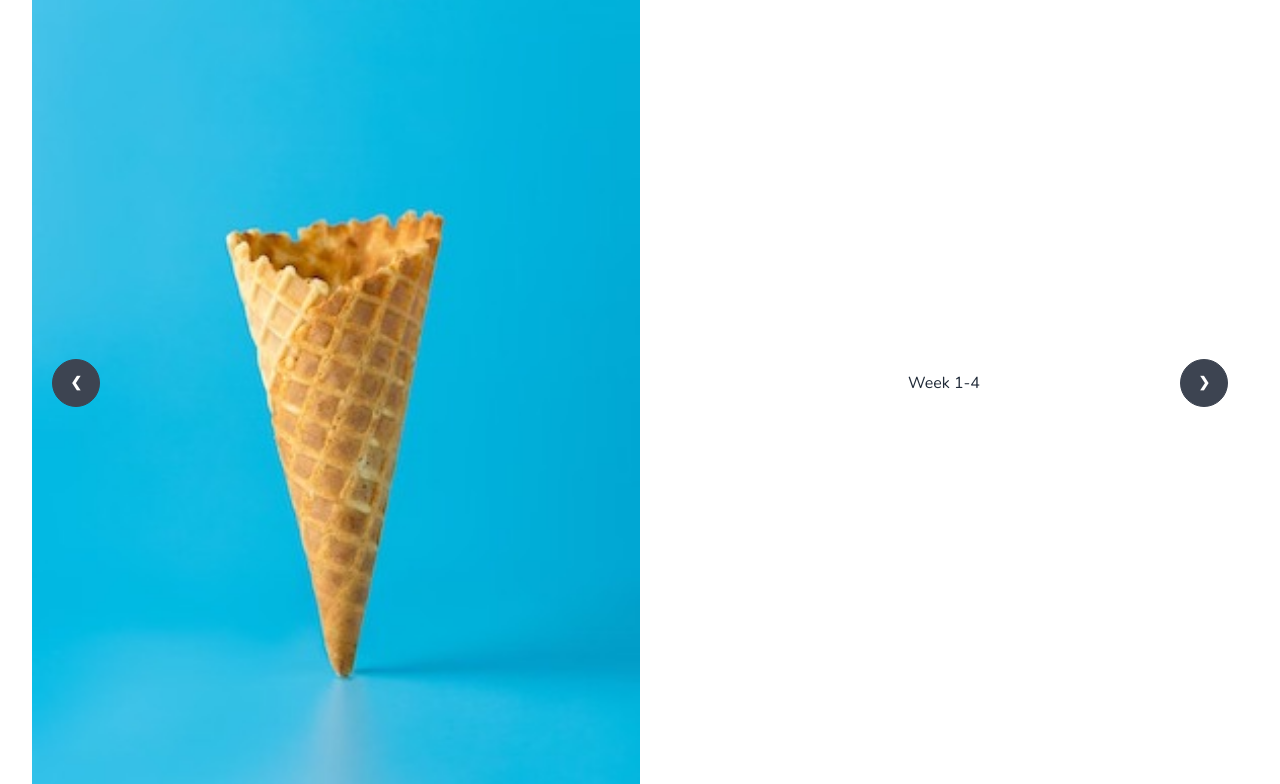
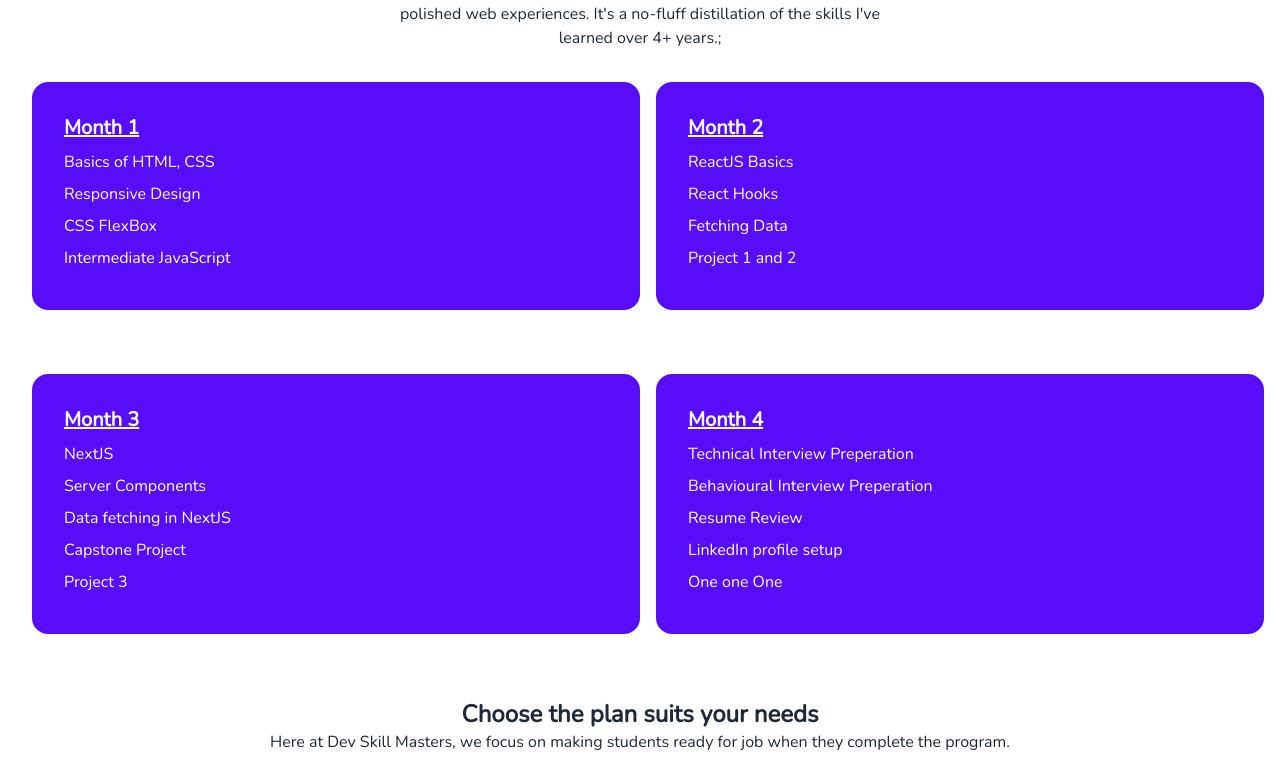
Before and after one commit to grewal25/devSkillMasters, a Next.js app: page / in a window 1280 px wide. Shown: the part 1889-2673 px from the top of the page. Built offline with nearby package versions, Linux system fonts and the light colour scheme.

Commit message:
layout fixes

```diff
--- /dev/null
+++ b/src/app/components/carousel-default.tsx
@@ -0,0 +1,78 @@
+"use client";
+import { useState } from "react";
+
+const Carousel = () => {
+  const [currentIndex, setCurrentIndex] = useState(0);
+
+  const handlePrev = () => {
+    setCurrentIndex((prevIndex) =>
+      prevIndex === 0 ? items.length - 1 : prevIndex - 1
+    );
+  };
+
+  const handleNext = () => {
+    setCurrentIndex((prevIndex) =>
+      prevIndex === items.length - 1 ? 0 : prevIndex + 1
+    );
+  };
+
+  const items = ["Item 1", "Item 2", "Item 3", "Item 4", "Item 5", "Item 6"];
+
+  return (
+    <div style={{ maxWidth: "800px", margin: "0 auto" }}>
+      <div style={{ display: "flex", overflow: "hidden" }}>
+        {items.map((item, index) => (
+          <div
+            key={index}
+            style={{
+              flex: "0 0 100%",
+              transform: `translateX(${index === currentIndex ? "0" : "100%"})`,
+              transition: "transform 0.3s ease-in-out",
+              display: "flex",
+              justifyContent: "center",
+              alignItems: "center",
+              height: "200px",
+              backgroundColor: index % 2 === 0 ? "#f0f0f0" : "#e0e0e0",
+            }}
+          >
+            <span style={{ fontSize: "24px" }}>{item}</span>
+          </div>
+        ))}
+      </div>
+      <div
+        style={{
+          display: "flex",
+          justifyContent: "space-between",
+          marginTop: "1rem",
+        }}
+      >
+        <button
+          style={{
+            padding: "0.5rem 1rem",
+            backgroundColor: "#333",
+            color: "#fff",
+            border: "none",
+            cursor: "pointer",
+          }}
+          onClick={handlePrev}
+        >
+          Previous
+        </button>
+        <button
+          style={{
+            padding: "0.5rem 1rem",
+            backgroundColor: "#333",
+            color: "#fff",
+            border: "none",
+            cursor: "pointer",
+          }}
+          onClick={handleNext}
+        >
+          Next
+        </button>
+      </div>
+    </div>
+  );
+};
+
+export default Carousel;
--- a/src/app/components/curriculum.tsx
+++ b/src/app/components/curriculum.tsx
@@ -1,79 +1,124 @@
 export default function Curriculum() {
-  const text = `This curriculum teaches everything you need to know to build modern, polished web experiences. It's a no-fluff distillation of the skills I've learned over 15 years.;`;
+  const text = `This curriculum teaches everything you need to know to build modern, polished web experiences. It's a no-fluff distillation of the skills I've learned over 4+ years.;`;
   return (
     <div>
       <div className="text-center max-w-lg m-auto">
         <h2 className="font-bold text-2xl">Curriculum</h2>
         <p>{text}</p>
       </div>
-      <div className="flex flex-col md:flex-row gap-y-4 items-center justify-center md:justify-evenly md:gap-4 py-8">
-        <div className="card w-96 bg-primary text-primary-content">
-          <div className="card-body">
-            <h2 className="card-title">Week 1</h2>
-            <p>If a dog chews shoes whose shoes does he choose?</p>
+      <div className="flex flex-col lg:hidden gap-y-4 items-center justify-center  md:gap-4 py-8">
+        <div className="card min-w-full md:min-w-[50%] lg:w-96 bg-primary text-primary-content ">
+          <div className="card-body text-center lg:text-start">
+            <h2 className="font-bold text-2xl text-center underline lg:card-title">
+              Month 1
+            </h2>
+            <p>Basics of HTML, CSS</p>
+            <p>Responsive Design</p>
+            <p>CSS FlexBox</p>
+            <p>Intermediate JavaScript</p>
             <div className="card-actions justify-end"></div>
           </div>
         </div>
-        <div className="card w-96 bg-primary text-primary-content">
-          <div className="card-body">
-            <h2 className="card-title">Week 2</h2>
-            <p>If a dog chews shoes whose shoes does he choose?</p>
+        <div className="card min-w-full md:min-w-[50%] lg:w-96 bg-primary text-primary-content min-h-min">
+          <div className="card-body text-center lg:text-start">
+            <h2 className="font-bold text-2xl text-center underline lg:card-title">
+              Month 2
+            </h2>
+            <p>ReactJS Basics</p>
+            <p>React Hooks</p>
+            <p>Fetching Data</p>
+            <p>Project 1 and 2</p>
             <div className="card-actions justify-end"></div>
           </div>
         </div>
-        <div className="card w-96 bg-primary text-primary-content">
-          <div className="card-body">
-            <h2 className="card-title">Week3</h2>
-            <p>If a dog chews shoes whose shoes does he choose?</p>
+        <div className="card min-w-full md:min-w-[50%] lg:w-96 bg-primary text-primary-content min-h-min">
+          <div className="card-body text-center lg:text-start">
+            <h2 className="font-bold text-2xl text-center underline lg:card-title">
+              Month 3
+            </h2>
+            <p>NextJS</p>
+            <p>Server Components</p>
+            <p>Data fetching in NextJS</p>
+            <p>Capstone Project</p>
+            <p>Project 3</p>
             <div className="card-actions justify-end"></div>
           </div>
         </div>
-        <div className="card w-96 bg-primary text-primary-content">
-          <div className="card-body">
-            <h2 className="card-title">Week 1</h2>
-            <p>If a dog chews shoes whose shoes does he choose?</p>
-            <div className="card-actions justify-end"></div>
-          </div>
-        </div>
-        <div className="card w-96 bg-primary text-primary-content">
-          <div className="card-body">
-            <h2 className="card-title">Week 2</h2>
-            <p>If a dog chews shoes whose shoes does he choose?</p>
-            <div className="card-actions justify-end"></div>
-          </div>
-        </div>
-        <div className="card w-96 bg-primary text-primary-content">
-          <div className="card-body">
-            <h2 className="card-title">Week3</h2>
-            <p>If a dog chews shoes whose shoes does he choose?</p>
+        <div className="card min-w-full md:min-w-[50%] w-96 bg-primary text-primary-content min-h-min">
+          <div className="card-body text-center lg:text-start">
+            <h2 className="font-bold text-2xl text-center underline lg:card-title">
+              Month 4
+            </h2>
+            <p>Technical Interview Preperation</p>
+            <p>Behavioural Interview Preperation</p>
+            <p>Resume Review</p>
+            <p>LinkedIn profile setup</p>
+            <p>One one One</p>
             <div className="card-actions justify-end"></div>
           </div>
         </div>
       </div>
 
-      {/* <div className="flex flex-col md:flex-row gap-y-4 items-center justify-centermd:justify-evenly md:gap-4 py-8">
-        <div className="card w-96 bg-primary text-primary-content">
-          <div className="card-body">
-            <h2 className="card-title">Week 1</h2>
-            <p>If a dog chews shoes whose shoes does he choose?</p>
-            <div className="card-actions justify-end"></div>
+      {/* hide on small screen */}
+
+      <div className="hidden lg:block">
+        <div className="lg:flex lg:items-stretch lg:flex-row gap-y-4 items-center justify-center lg:justify-evenly md:gap-4 py-8">
+          <div className="card min-w-full md:min-w-[50%] lg:w-96 bg-primary text-primary-content ">
+            <div className="card-body text-center lg:text-start">
+              <h2 className="font-bold text-2xl text-center underline lg:card-title">
+                Month 1
+              </h2>
+              <p>Basics of HTML, CSS</p>
+              <p>Responsive Design</p>
+              <p>CSS FlexBox</p>
+              <p>Intermediate JavaScript</p>
+              <div className="card-actions justify-end"></div>
+            </div>
+          </div>
+          <div className="card min-w-full md:min-w-[50%] lg:w-96 bg-primary text-primary-content min-h-min">
+            <div className="card-body text-center lg:text-start">
+              <h2 className="font-bold text-2xl text-center underline lg:card-title">
+                Month 2
+              </h2>
+              <p>ReactJS Basics</p>
+              <p>React Hooks</p>
+              <p>Fetching Data</p>
+              <p>Project 1 and 2</p>
+              <div className="card-actions justify-end"></div>
+            </div>
           </div>
         </div>
-        <div className="card w-96 bg-primary text-primary-content">
-          <div className="card-body">
-            <h2 className="card-title">Week 2</h2>
-            <p>If a dog chews shoes whose shoes does he choose?</p>
-            <div className="card-actions justify-end"></div>
+        <div className="lg:flex lg:items-stretch lg:flex-row gap-y-4 items-center justify-center lg:justify-evenly md:gap-4 py-8">
+          <div className="card min-w-full md:min-w-[50%] lg:w-96 bg-primary text-primary-content min-h-min">
+            <div className="card-body text-center lg:text-start">
+              <h2 className="font-bold text-2xl text-center underline lg:card-title">
+                Month 3
+              </h2>
+              <p>NextJS</p>
+              <p>Server Components</p>
+              <p>Data fetching in NextJS</p>
+              <p>Capstone Project</p>
+              <p>Project 3</p>
+              <div className="card-actions justify-end"></div>
+            </div>
+          </div>
+          <div className="card min-w-full md:min-w-[50%] w-96 bg-primary text-primary-content min-h-min">
+            <div className="card-body text-center lg:text-start">
+              <h2 className="font-bold text-2xl text-center underline lg:card-title">
+                Month 4
+              </h2>
+              <p>Technical Interview Preperation</p>
+              <p>Behavioural Interview Preperation</p>
+              <p>Resume Review</p>
+              <p>LinkedIn profile setup</p>
+              <p>One one One</p>
+              <div className="card-actions justify-end"></div>
+            </div>
           </div>
         </div>
-        <div className="card w-96 bg-primary text-primary-content">
-          <div className="card-body">
-            <h2 className="card-title">Week3</h2>
-            <p>If a dog chews shoes whose shoes does he choose?</p>
-            <div className="card-actions justify-end"></div>
-          </div>
-        </div>
-      </div> */}
+      </div>
+
+      {/* hide on small screen */}
     </div>
   );
 }
--- a/src/app/components/outline.tsx
+++ b/src/app/components/outline.tsx
@@ -33,7 +33,7 @@ export default function Outline() {
         </div>
       </div>
 
-      <div className="md:hero min-h-screen bg-base-200 my-8">
+      <div className="md:hero md:min-h-screen bg-base-200 my-8">
         <div className="md:hero-content flex-col lg:flex-row-reverse p-4 md:p-0">
           <img
             src="/car-2.jpeg"
--- a/src/app/components/price.tsx
+++ b/src/app/components/price.tsx
@@ -9,16 +9,14 @@ export default function Price() {
   return (
     <div>
       <div className="text-center py-8">
-        <h2 className="font-bold text-2xl">
-          Designed for business teams like yours
-        </h2>
+        <h2 className="font-bold text-2xl">Choose the plan suits your needs</h2>
         <p>
-          Here at Flowbite we focus on markets where technology, innovation, and
-          capital can unlock long-term value and drive economic growth.
+          Here at Dev Skill Masters, we focus on making students ready for job
+          when they complete the program.
         </p>
       </div>
-      <div className="flex flex-col md:flex-row md:justify-evenly gap-y-8 md:gap-4 items-center justify-center ">
-        <div className="card w-96 bg-secondary text-primary-content">
+      <div className="flex flex-col md:items-stretch md:flex-row md:justify-evenly gap-y-8 md:gap-4 items-center justify-center ">
+        <div className="card  w-96 bg-secondary text-primary-content">
           <div className="card-body">
             <h2 className="card-title">Personal Cohort!</h2>
 
@@ -75,8 +73,8 @@ export default function Price() {
                 </div>
               </div>
             </div>
-            <div className="card-actions justify-end">
-              <button className="btn">Buy Now</button>
+            <div className="justify-end text-center">
+              <button className="btn btn-wide">Buy Now</button>
             </div>
           </div>
         </div>
@@ -130,8 +128,8 @@ export default function Price() {
                 </div>
               </div>
             </div>
-            <div className="card-actions justify-end">
-              <button className="btn">Buy Now</button>
+            <div className="justify-end text-center py-20">
+              <button className="btn btn-wide">Buy Now</button>
             </div>
           </div>
         </div>
--- a/src/app/page.tsx
+++ b/src/app/page.tsx
@@ -8,6 +8,7 @@ import Outline from "./components/outline";
 import Carousel from "./components/carousel";
 import Curriculum from "./components/curriculum";
 import Price from "./components/price";
+import CarouselDefault from "./components/carousel-default";
 
 const roboto = Roboto({
   subsets: ["latin"],
@@ -21,8 +22,9 @@ export default function Home() {
         <Hero />
         {/* <Main /> */}
         <Outline />
-        <Carousel />
-        {/* <Curriculum /> */}
+        {/* <CarouselDefault /> */}
+        {/* <Carousel /> */}
+        <Curriculum />
         <Price />
 
         {/* <Middle /> */}
--- a/tailwind.config.js
+++ b/tailwind.config.js
@@ -12,6 +12,9 @@ module.exports = {
         "gradient-conic":
           "conic-gradient(from 180deg at 50% 50%, var(--tw-gradient-stops))",
       },
+      minWidth: {
+        "1/2": "50%",
+      },
     },
   },
   plugins: [require("daisyui")],
```
